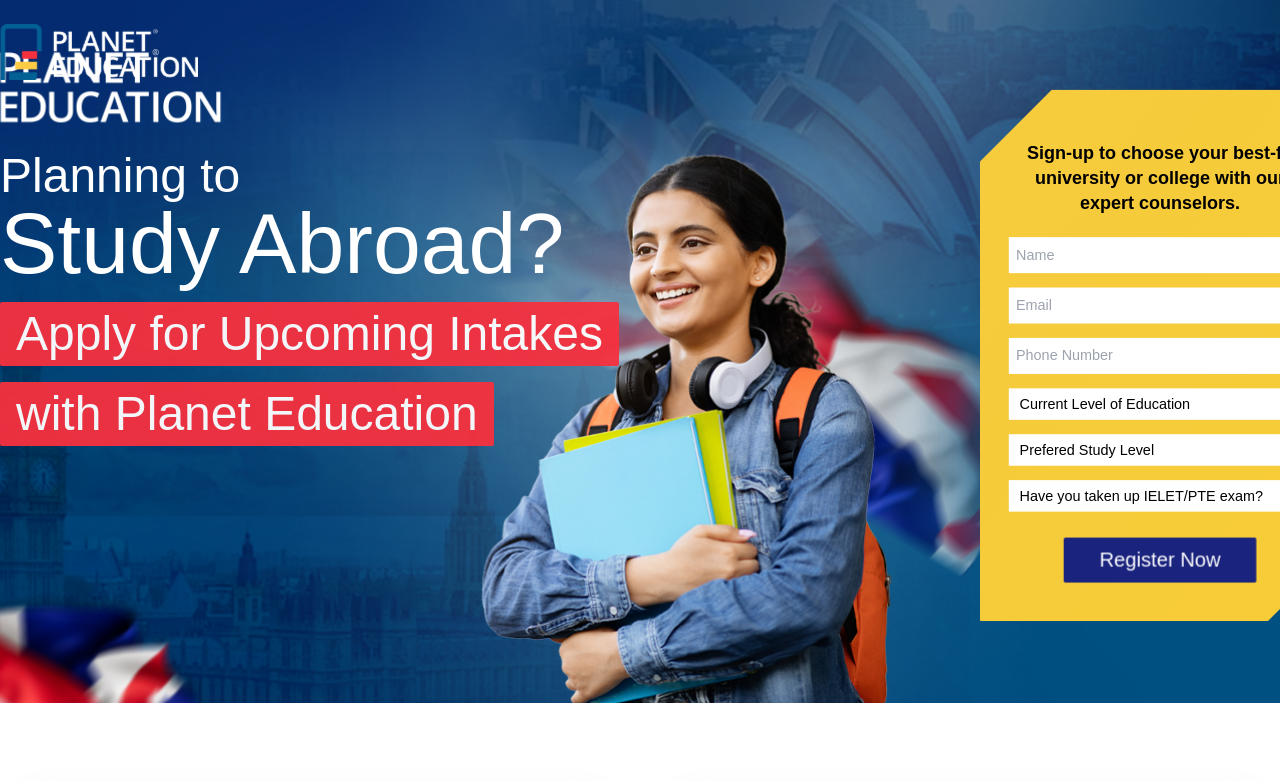
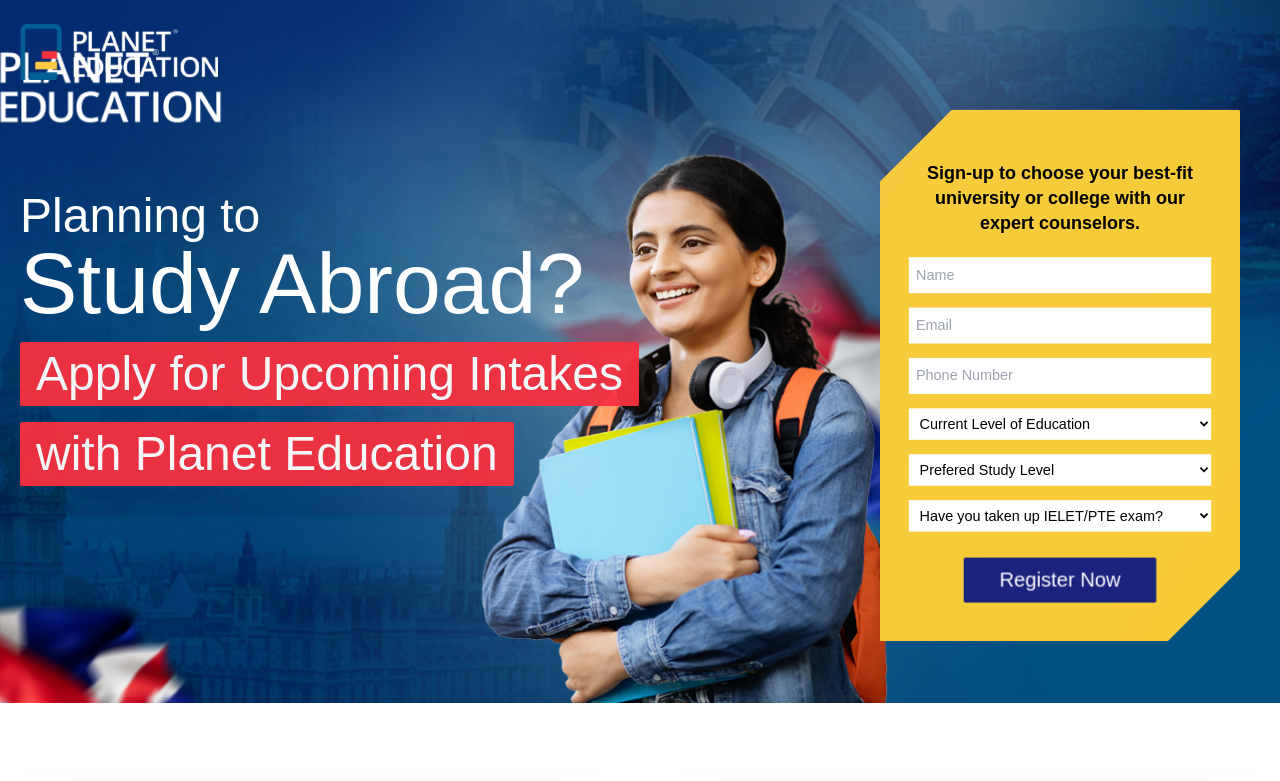
Before and after one commit to DanishCodebase/studyabroad, a React (Vite) app: page / in a window 1280 px wide. Shown: the top 781 px of the page. Built offline with nearby package versions, Linux system fonts and the light colour scheme.

Commit message:
Adjust padding in HeroSection and Header components for improved layout consistency across devices.

```diff
--- a/src/app/landing/HeroSection.jsx
+++ b/src/app/landing/HeroSection.jsx
@@ -88,9 +88,9 @@
   };
 
   return (
-    <main className="container mx-auto max-w-7xl py-4 sm:py-8 flex flex-col text-center sm:text-left md:flex-row gap-0 items-center md:items-start justify-between">
+    <main className="container mx-auto max-w-7xl px-5 py-4 sm:py-8 flex flex-col text-center sm:text-left md:flex-row gap-0 items-center md:items-start justify-between">
       {/* Left Content */}
-      <div className="space-y-6 text-center mt-7 mb-10 sm:mb-0 sm:mt-10 lg:text-left">
+      <div className="space-y-6 text-center mt-7 mb-10 sm:mb-0 sm:mt-20 lg:text-left">
         <div className="space-y-2 sm:space-y-4">
           <h1 className="text-[24px] leading-7 sm:text-5xl !font-light text-white">
             Planning to
@@ -114,7 +114,7 @@
       {/* Right Form */}
       <div
         id="apply-now"
-        className="relative sm:left-20 sm:-top-5 bg-gradient-to-br from-[#f6cb3d] to-[#f6cb3d]/90 p-6 !pt-14 shadow-xl max-w-[400px] custom-div rounded-sm"
+        className="bg-gradient-to-br from-[#f6cb3d] to-[#f6cb3d]/90 p-6 !pt-14 shadow-xl max-w-[400px] custom-div rounded-sm"
       >
         <div className="relative">
           <h3 className="text-lg sm:text-xl text-center font-bold text-black">
--- a/src/components/Header.jsx
+++ b/src/components/Header.jsx
@@ -3,7 +3,7 @@
 
 const Header = () => {
   return (
-    <header className="container mx-auto max-w-7xl pt-6 flex sm:flex-row gap-4 justify-between items-center">
+    <header className="container mx-auto max-w-7xl px-5 pt-6 flex sm:flex-row gap-4 justify-between items-center">
       <div className="flex items-center gap-5 sm:gap-10">
         <img
           src={logo}
```
